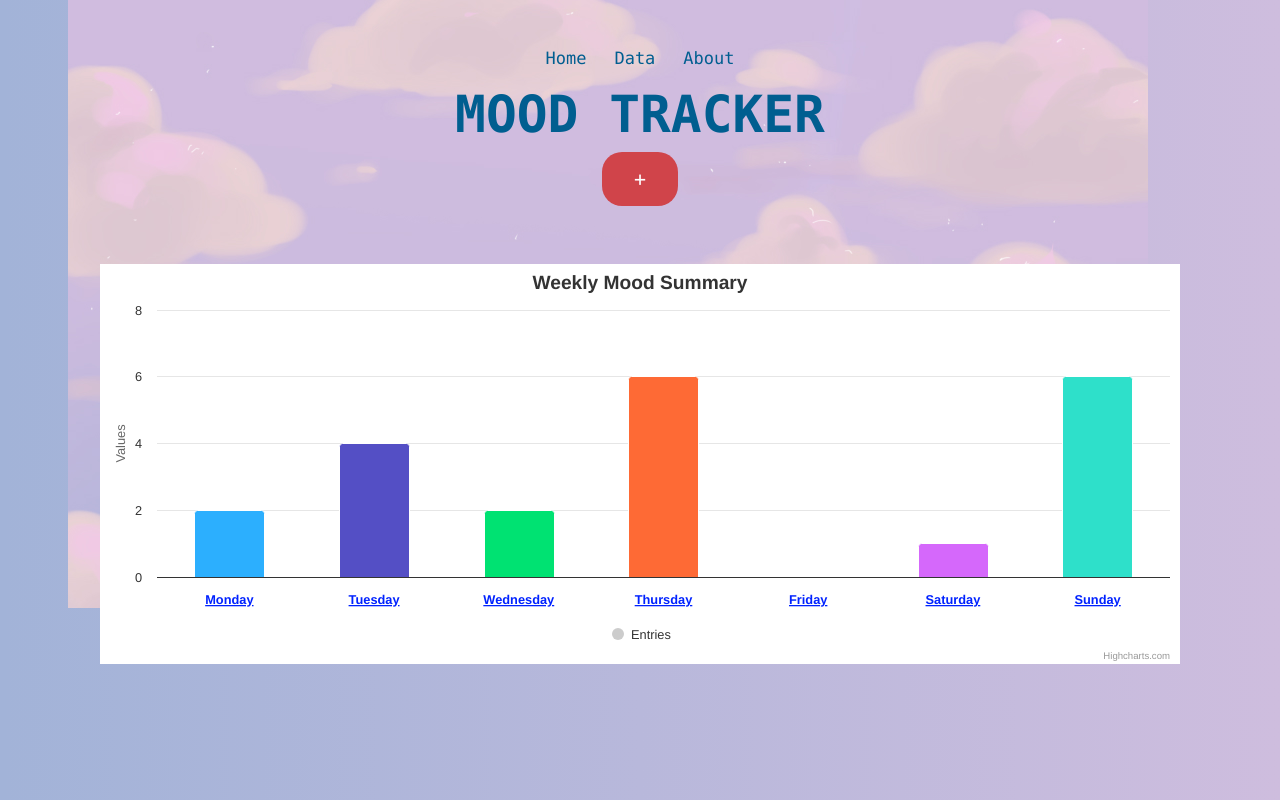
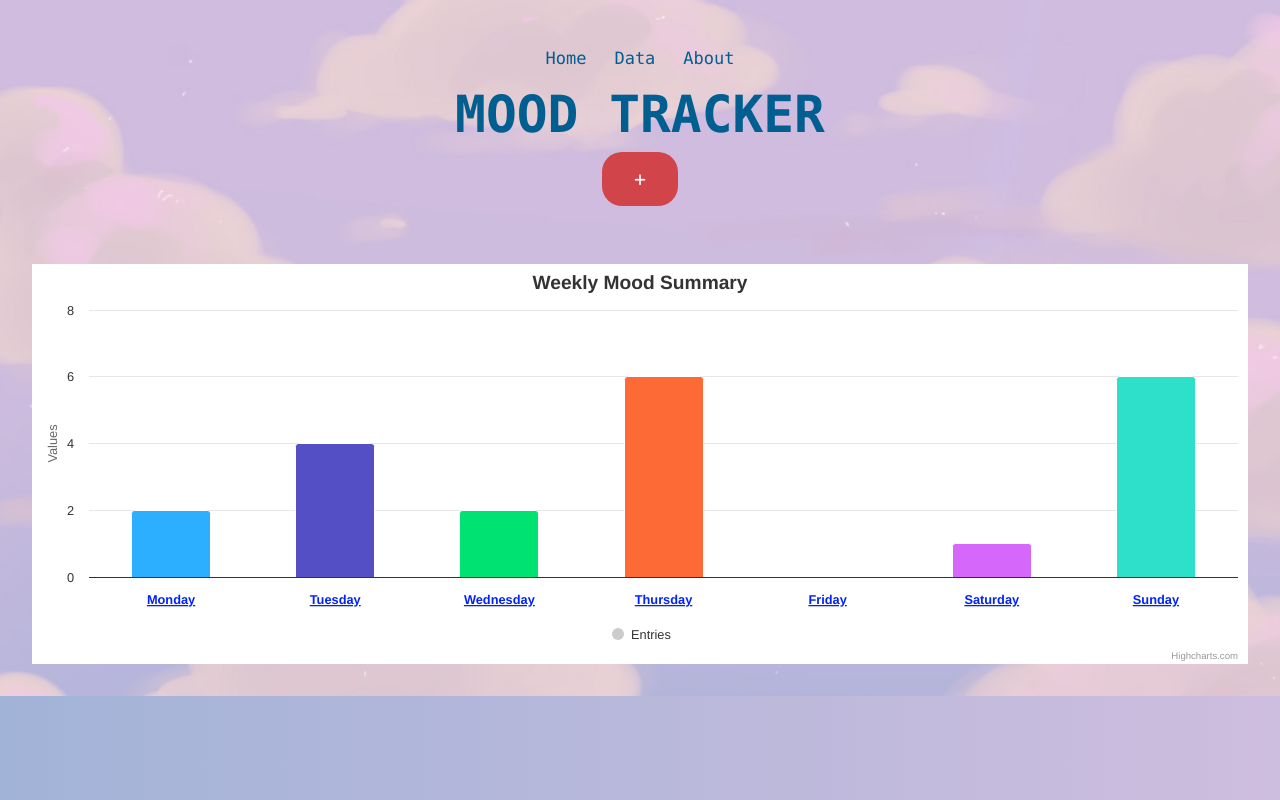
Before and after one commit to Allersnj/river-hacks-2023, a React (Vite) app in the folder moodtracker/: page / in a window 1280 px wide. Built offline with nearby package versions, Linux system fonts and the light colour scheme.

Commit message:
Pretty background

```diff
--- a/moodtracker/src/App.css
+++ b/moodtracker/src/App.css
@@ -1,10 +1,8 @@
 #root {
   background-image:
     url( "./moodtracker_BG3.3.jpg");
-  background-size: 1080px 608px;
-  background-repeat: no-repeat;
-  max-width: 1080px;
-  max-height: 608px;
+  background-size: cover;
+  background-attachment: fixed;
   margin: 0 auto;
   padding: 2rem;
   text-align: center;
```
